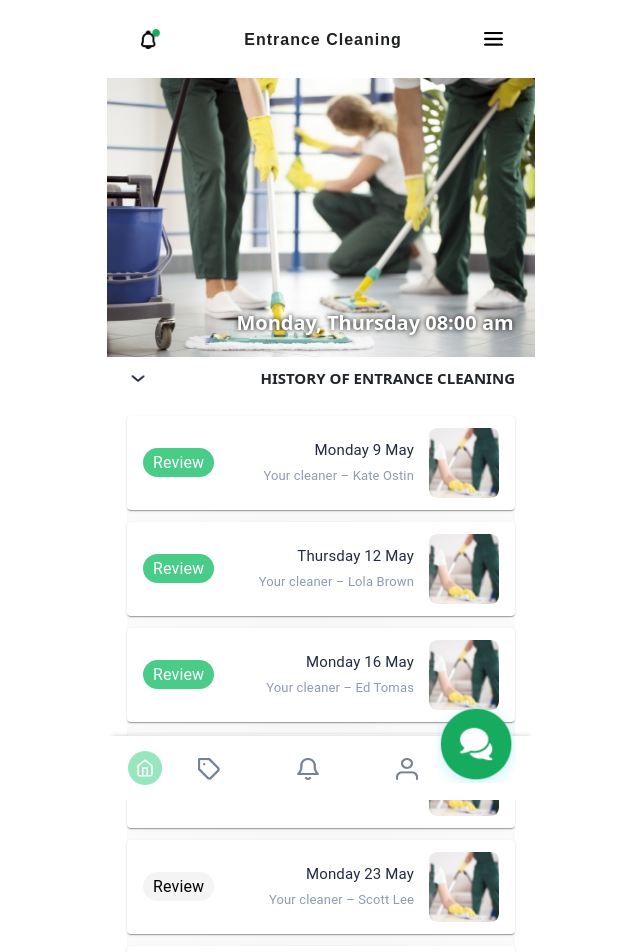
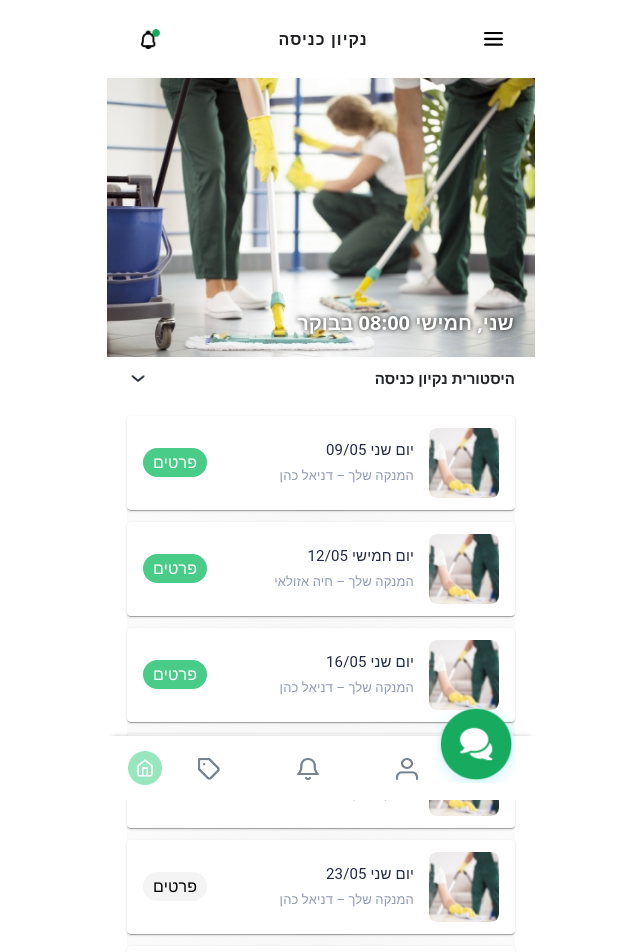
Before and after one commit to binyaalex/home, a React (Create React App) app: page /entrancecleaninghistory in a window 1280 px wide. Shown: the top 952 px of the page, without its empty margins (319-959 px from the left). Built offline with nearby package versions, Linux system fonts and the light colour scheme.

Commit message:
put hebrew contnet in entrancecleaninghistory page

```diff
--- a/src/components/entranceCleaningHistory/EntranceCleaningHistory.js
+++ b/src/components/entranceCleaningHistory/EntranceCleaningHistory.js
@@ -11,43 +11,43 @@ const EntranceCleaningHistory = () => {
     const entranceCleaningHistoryArr = [
       {
         img: "/images/entranceCleaning/entranceCleaning1.jpg",
-        title: "Monday 9 May",
-        desc: "Your cleaner – Kate Ostin",
+        title: "יום שני 09/05",
+        desc: "המנקה שלך – דניאל כהן",
         link: "#",
         class: "reviewColorGreen"
       },
       {
         img: "/images/entranceCleaning/entranceCleaning1.jpg",
-        title: "Thursday 12 May",
-        desc: "Your cleaner – Lola Brown",
+        title: "יום חמישי 12/05",
+        desc: "המנקה שלך – חיה אזולאי",
         link: "#",
         class: "reviewColorGreen"
       },
       {
         img: "/images/entranceCleaning/entranceCleaning1.jpg",
-        title: "Monday 16 May",
-        desc: "Your cleaner – Ed Tomas",
+        title: "יום שני 16/05",
+        desc: "המנקה שלך – דניאל כהן",
         link: "#",
         class: "reviewColorGreen"
       },
       {
         img: "/images/entranceCleaning/entranceCleaning1.jpg",
-        title: "Thursday 19 May",
-        desc: "Your cleaner – Kate Ostin",
+        title: "יום חמישי 19/05",
+        desc: "המנקה שלך – חיה אזולאי",
         link: "#",
         class: "reviewColorWhite"
       },
       {
         img: "/images/entranceCleaning/entranceCleaning1.jpg",
-        title: "Monday 23 May",
-        desc: "Your cleaner – Scott Lee",
+        title: "יום שני 23/05",
+        desc: "המנקה שלך – דניאל כהן",
         link: "#",
         class: "reviewColorWhite"
       },
       {
         img: "/images/entranceCleaning/entranceCleaning1.jpg",
-        title: "Thursday 26 May",
-        desc: "Your cleaner – Lola Brown",
+        title: "יום חמישי 26/05",
+        desc: "המנקה שלך – חיה אזולאי",
         link: "#",
         class: "reviewColorWhite"
       },
@@ -56,12 +56,12 @@ const EntranceCleaningHistory = () => {
   return (
     <div className="PageDad">
       <div className="page">
-        <Head text="Entrance Cleaning" />
+        <Head text="נקיון כניסה" />
         <main className="entranceCleaningHistory">
           <Banner />
           <div className="entranceCleaningHistoryPage">
             <div className="titleDiv">
-                <p className="titleP">HISTORY OF ENTRANCE CLEANING</p>
+                <p className="titleP">היסטורית נקיון כניסה</p>
                 <img src={downArrow} className="arrowImg" alt="arrow" />
             </div>
             <div className="staffSquaresDiv">
--- a/src/components/entranceCleaningHistory/banner/Banner.js
+++ b/src/components/entranceCleaningHistory/banner/Banner.js
@@ -12,7 +12,7 @@ const Banner = () => {
           className="bannerImg"
         />
         <div className="bannerContent">
-          <h1 className="w-100">Monday, Thursday 08:00 am</h1>
+          <h1 className="w-100">שני, חמישי 08:00 בבוקר</h1>
         </div>
       </div>
     </>
--- a/src/components/entranceCleaningHistory/openRound/OpenRound.js
+++ b/src/components/entranceCleaningHistory/openRound/OpenRound.js
@@ -23,7 +23,7 @@ const OpenRound = (props) => {
               </div>
               <div className="entranceCleaningHistoryBtn">
                 <Link to={props.link} className={props.class}>
-                  Review
+                  פרטים
                 </Link>
               </div>
             </Typography>
```
